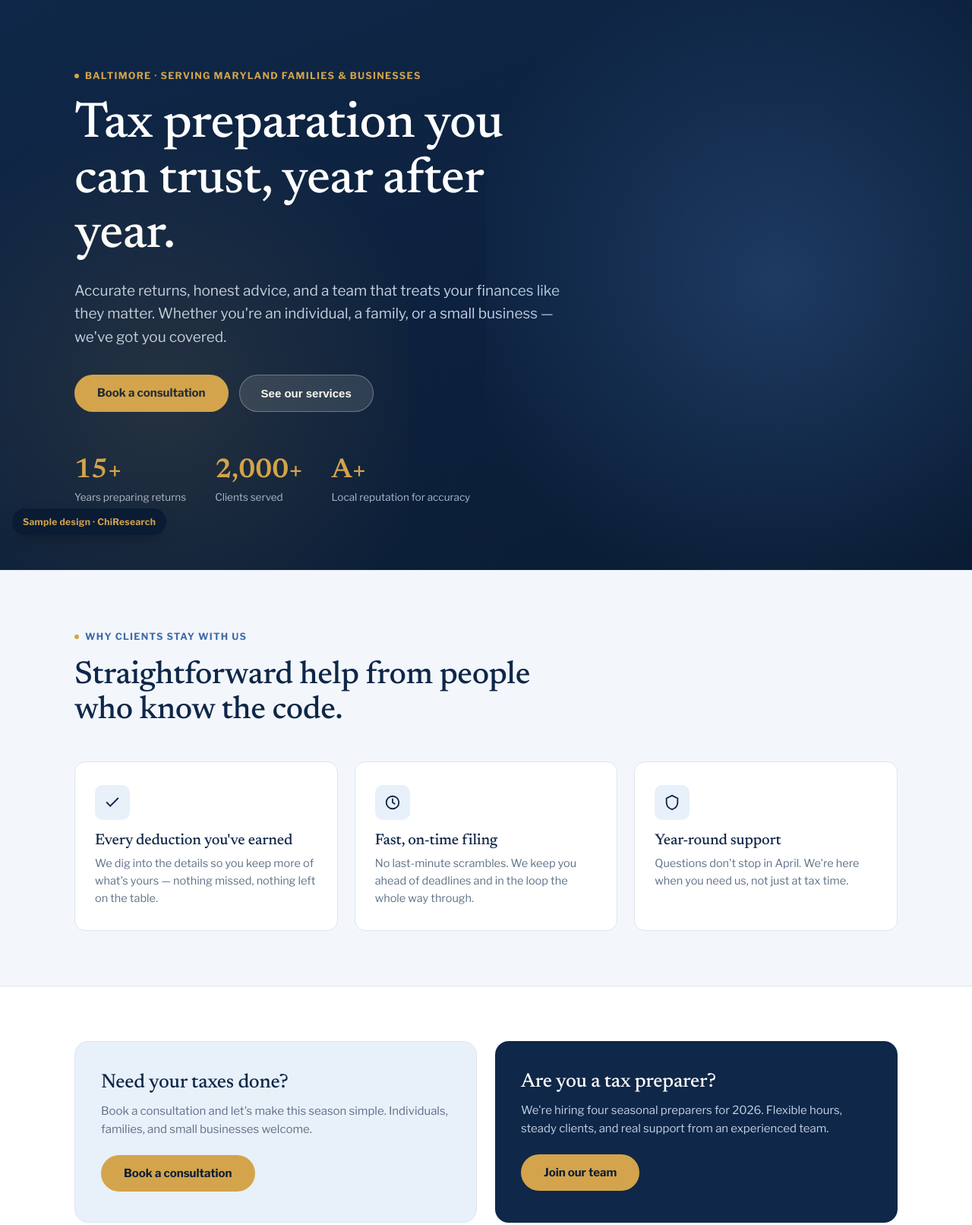
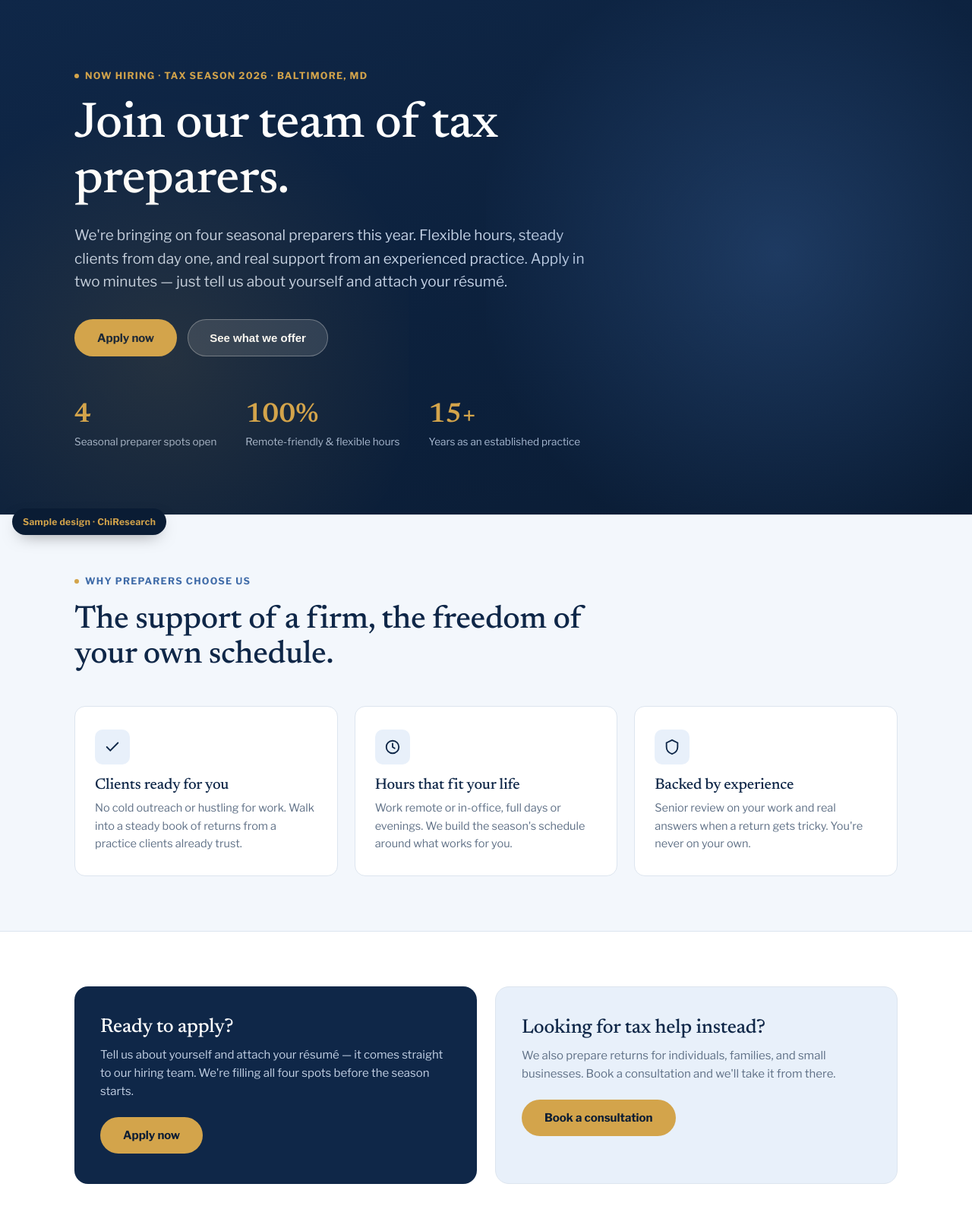
Before and after one commit to wilfred-stack/akanno-tax-sample123, a plain HTML site: page index.html in a window 1280 px wide. Shown: the part 80-1692 px from the top of the page at 76% size. Drawn offline with nearby package versions, Linux system fonts and the light colour scheme.

Commit message:
Update index.html
recruitment first

```diff
--- a/index.html
+++ b/index.html
@@ -154,6 +154,15 @@
 
   .two-col{display:grid;grid-template-columns:0.95fr 1.05fr;gap:50px;align-items:start}
   @media(max-width:860px){.two-col{grid-template-columns:1fr;gap:32px}}
+  .role-grid{display:grid;grid-template-columns:1fr 1fr;gap:24px;margin-bottom:44px}
+  @media(max-width:780px){.role-grid{grid-template-columns:1fr}}
+  .role-box{background:#fff;border:1px solid var(--line);border-radius:14px;padding:30px 28px}
+  .role-box h3{font-size:20px;color:var(--navy);margin-bottom:16px;display:flex;align-items:center;gap:10px}
+  .role-box h3 .rc{width:30px;height:30px;border-radius:8px;background:var(--sky);color:var(--navy);display:grid;place-items:center;flex-shrink:0}
+  .role-box ul{list-style:none;display:flex;flex-direction:column;gap:12px}
+  .role-box li{display:flex;gap:11px;align-items:flex-start;color:var(--muted);font-size:14.5px;line-height:1.5}
+  .role-box li svg{flex-shrink:0;margin-top:3px;color:var(--steel)}
+  .role-box .pay{margin-top:18px;padding-top:16px;border-top:1px dashed var(--line);font-size:14px;color:var(--navy);font-weight:600}
   .contact-info{display:flex;flex-direction:column;gap:22px;margin-top:24px}
   .ci{display:flex;gap:15px;align-items:flex-start}
   .ci .ic{width:44px;height:44px;border-radius:10px;background:var(--sky);color:var(--navy);display:grid;place-items:center;flex-shrink:0}
@@ -194,17 +203,17 @@
 <div class="page active" id="home">
   <header class="hero">
     <div class="wrap">
-      <span class="eyebrow"><span class="dot"></span>Baltimore · Serving Maryland families &amp; businesses</span>
-      <h1>Tax preparation you can trust, year after year.</h1>
-      <p class="lead">Accurate returns, honest advice, and a team that treats your finances like they matter. Whether you're an individual, a family, or a small business — we've got you covered.</p>
+      <span class="eyebrow"><span class="dot"></span>Now hiring · Tax season 2026 · Baltimore, MD</span>
+      <h1>Join our team of tax preparers.</h1>
+      <p class="lead">We're bringing on four seasonal preparers this year. Flexible hours, steady clients from day one, and real support from an experienced practice. Apply in two minutes — just tell us about yourself and attach your résumé.</p>
       <div class="hero-actions">
-        <button class="btn-primary" onclick="go('contact')">Book a consultation</button>
-        <button class="btn-light" onclick="go('services')">See our services</button>
+        <button class="btn-primary" onclick="go('careers')">Apply now</button>
+        <button class="btn-light" onclick="go('careers')">See what we offer</button>
       </div>
       <div class="trust-row">
-        <div class="trust"><div class="n">15+</div><div class="l">Years preparing returns</div></div>
-        <div class="trust"><div class="n">2,000+</div><div class="l">Clients served</div></div>
-        <div class="trust"><div class="n">A+</div><div class="l">Local reputation for accuracy</div></div>
+        <div class="trust"><div class="n">4</div><div class="l">Seasonal preparer spots open</div></div>
+        <div class="trust"><div class="n">100%</div><div class="l">Remote-friendly &amp; flexible hours</div></div>
+        <div class="trust"><div class="n">15+</div><div class="l">Years as an established practice</div></div>
       </div>
     </div>
   </header>
@@ -212,24 +221,24 @@
   <section class="strip">
     <div class="wrap">
       <div class="sec-head">
-        <span class="eyebrow"><span class="dot"></span>Why clients stay with us</span>
-        <h2>Straightforward help from people who know the code.</h2>
+        <span class="eyebrow"><span class="dot"></span>Why preparers choose us</span>
+        <h2>The support of a firm, the freedom of your own schedule.</h2>
       </div>
       <div class="grid3">
         <div class="card">
           <div class="ic"><svg width="22" height="22" viewBox="0 0 24 24" fill="none" stroke="currentColor" stroke-width="2" stroke-linecap="round"><path d="M20 6 9 17l-5-5"/></svg></div>
-          <h3>Every deduction you've earned</h3>
-          <p>We dig into the details so you keep more of what's yours — nothing missed, nothing left on the table.</p>
+          <h3>Clients ready for you</h3>
+          <p>No cold outreach or hustling for work. Walk into a steady book of returns from a practice clients already trust.</p>
         </div>
         <div class="card">
           <div class="ic"><svg width="22" height="22" viewBox="0 0 24 24" fill="none" stroke="currentColor" stroke-width="2" stroke-linecap="round"><circle cx="12" cy="12" r="9"/><path d="M12 7v5l3 2"/></svg></div>
-          <h3>Fast, on-time filing</h3>
-          <p>No last-minute scrambles. We keep you ahead of deadlines and in the loop the whole way through.</p>
+          <h3>Hours that fit your life</h3>
+          <p>Work remote or in-office, full days or evenings. We build the season's schedule around what works for you.</p>
         </div>
         <div class="card">
           <div class="ic"><svg width="22" height="22" viewBox="0 0 24 24" fill="none" stroke="currentColor" stroke-width="2" stroke-linecap="round"><path d="M12 2 4 6v6c0 5 3.4 8.5 8 10 4.6-1.5 8-5 8-10V6z"/></svg></div>
-          <h3>Year-round support</h3>
-          <p>Questions don't stop in April. We're here when you need us, not just at tax time.</p>
+          <h3>Backed by experience</h3>
+          <p>Senior review on your work and real answers when a return gets tricky. You're never on your own.</p>
         </div>
       </div>
     </div>
@@ -238,15 +247,15 @@
   <section>
     <div class="wrap">
       <div class="split">
+        <div class="split-card split-careers">
+          <h3>Ready to apply?</h3>
+          <p>Tell us about yourself and attach your résumé — it comes straight to our hiring team. We're filling all four spots before the season starts.</p>
+          <button class="btn-primary" onclick="go('careers')">Apply now</button>
+        </div>
         <div class="split-card split-clients">
-          <h3>Need your taxes done?</h3>
-          <p>Book a consultation and let's make this season simple. Individuals, families, and small businesses welcome.</p>
+          <h3>Looking for tax help instead?</h3>
+          <p>We also prepare returns for individuals, families, and small businesses. Book a consultation and we'll take it from there.</p>
           <button class="btn-primary" onclick="go('contact')">Book a consultation</button>
-        </div>
-        <div class="split-card split-careers">
-          <h3>Are you a tax preparer?</h3>
-          <p>We're hiring four seasonal preparers for 2026. Flexible hours, steady clients, and real support from an experienced team.</p>
-          <button class="btn-primary" onclick="go('careers')">Join our team</button>
         </div>
       </div>
     </div>
@@ -304,6 +313,30 @@
           <div class="ic"><svg width="22" height="22" viewBox="0 0 24 24" fill="none" stroke="currentColor" stroke-width="2" stroke-linecap="round"><path d="M12 2 4 6v6c0 5 3.4 8.5 8 10 4.6-1.5 8-5 8-10V6z"/></svg></div>
           <h3>Backed by experience</h3>
           <p>Senior review on your work and real answers when you need them — you're never on your own.</p>
+        </div>
+      </div>
+
+      <div class="sec-head" style="margin-bottom:22px"><span class="eyebrow"><span class="dot"></span>The role</span><h2 style="font-size:28px">What the job involves — and what we're looking for.</h2></div>
+      <div class="role-grid">
+        <div class="role-box">
+          <h3><span class="rc"><svg width="17" height="17" viewBox="0 0 24 24" fill="none" stroke="currentColor" stroke-width="2" stroke-linecap="round"><path d="M9 11l3 3 8-8"/><path d="M20 12v6a2 2 0 0 1-2 2H6a2 2 0 0 1-2-2V6a2 2 0 0 1 2-2h9"/></svg></span>What you'll do</h3>
+          <ul>
+            <li><svg width="16" height="16" viewBox="0 0 24 24" fill="none" stroke="currentColor" stroke-width="2.5" stroke-linecap="round"><path d="M20 6 9 17l-5-5"/></svg>Prepare individual and small-business tax returns accurately and on time</li>
+            <li><svg width="16" height="16" viewBox="0 0 24 24" fill="none" stroke="currentColor" stroke-width="2.5" stroke-linecap="round"><path d="M20 6 9 17l-5-5"/></svg>Review client documents and follow up on anything missing</li>
+            <li><svg width="16" height="16" viewBox="0 0 24 24" fill="none" stroke="currentColor" stroke-width="2.5" stroke-linecap="round"><path d="M20 6 9 17l-5-5"/></svg>Communicate with clients professionally throughout the season</li>
+            <li><svg width="16" height="16" viewBox="0 0 24 24" fill="none" stroke="currentColor" stroke-width="2.5" stroke-linecap="round"><path d="M20 6 9 17l-5-5"/></svg>Keep client information secure and confidential</li>
+          </ul>
+          <div class="pay">Seasonal · January–April · Compensation discussed at interview</div>
+        </div>
+        <div class="role-box">
+          <h3><span class="rc"><svg width="17" height="17" viewBox="0 0 24 24" fill="none" stroke="currentColor" stroke-width="2" stroke-linecap="round"><circle cx="11" cy="11" r="7"/><path d="m21 21-4.3-4.3"/></svg></span>What we're looking for</h3>
+          <ul>
+            <li><svg width="16" height="16" viewBox="0 0 24 24" fill="none" stroke="currentColor" stroke-width="2.5" stroke-linecap="round"><path d="M20 6 9 17l-5-5"/></svg>Prior tax-preparation experience preferred; motivated newcomers considered</li>
+            <li><svg width="16" height="16" viewBox="0 0 24 24" fill="none" stroke="currentColor" stroke-width="2.5" stroke-linecap="round"><path d="M20 6 9 17l-5-5"/></svg>A valid PTIN, or willingness to obtain one before the season (we'll help)</li>
+            <li><svg width="16" height="16" viewBox="0 0 24 24" fill="none" stroke="currentColor" stroke-width="2.5" stroke-linecap="round"><path d="M20 6 9 17l-5-5"/></svg>Comfortable with tax software and basic computer tools</li>
+            <li><svg width="16" height="16" viewBox="0 0 24 24" fill="none" stroke="currentColor" stroke-width="2.5" stroke-linecap="round"><path d="M20 6 9 17l-5-5"/></svg>Detail-oriented, reliable, and able to work independently during the season</li>
+          </ul>
+          <div class="pay">Remote or in-office · Flexible hours around your schedule</div>
         </div>
       </div>
 
```
